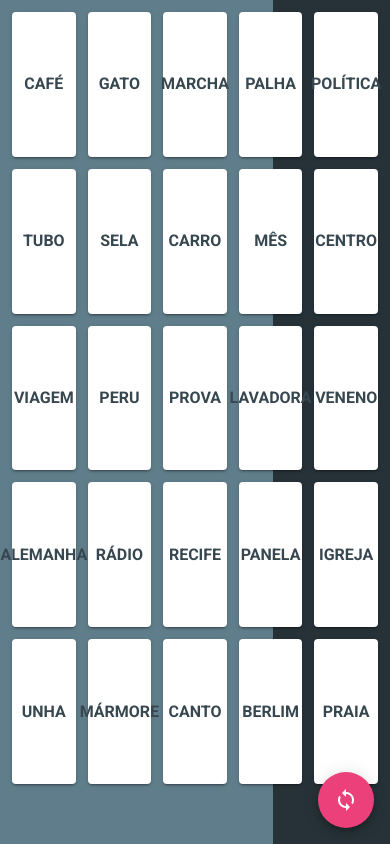
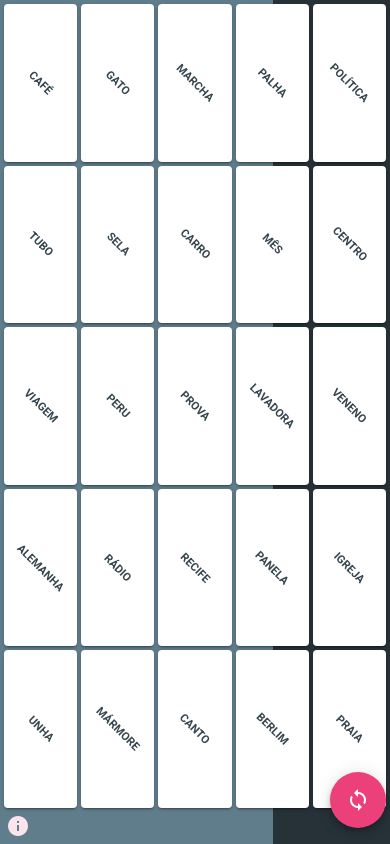
Before and after one commit to renanzozimo/rzc, a Vue app: page / in a window 390 px wide. Built offline with nearby package versions, Linux system fonts and the light colour scheme.

Commit message:
Mobile, colors, buttons and visual adjustments

```diff
--- a/src/assets/scss/utils.scss
+++ b/src/assets/scss/utils.scss
@@ -15,3 +15,11 @@
   -moz-user-select: none; /* Firefox */
   -ms-user-select: none; /* Internet Explorer/Edge */
 }
+
+.v-btn--absolute.v-btn--right, .v-btn--fixed.v-btn--right {
+  @media (max-width: 720px) {
+    & {
+      right: 4px;
+    }
+  }
+}
--- a/src/components/CardAbove.vue
+++ b/src/components/CardAbove.vue
@@ -1,13 +1,17 @@
 <template>
   <div>
     <v-card class="card-above red" :class="{ active: color === 'red' }">
-      <h4 class="text-uppercase disable-select white--text pa-2">
+      <h4
+        class="selected-word-title text-uppercase disable-select white--text pa-2"
+      >
         {{ word }}
       </h4>
       <img class="card-above__img" src="../assets/spy.svg" alt="spy" />
     </v-card>
     <v-card class="card-above blue" :class="{ active: color === 'blue' }">
-      <h4 class="text-uppercase disable-select white--text pa-2">
+      <h4
+        class="selected-word-title text-uppercase disable-select white--text pa-2"
+      >
         {{ word }}
       </h4>
       <img class="card-above__img" src="../assets/spy.svg" alt="spy" />
@@ -16,7 +20,7 @@
       class="card-above yellow lighten-4"
       :class="{ active: color === 'yellow' }"
     >
-      <h4 class="text-uppercase disable-select pa-2">
+      <h4 class="selected-word-title text-uppercase disable-select pa-2">
         {{ word }}
       </h4>
       <img class="card-above__img" src="../assets/people.svg" alt="spy" />
@@ -25,10 +29,17 @@
       class="card-above deep-purple"
       :class="{ active: color === 'deep-purple' }"
     >
-      <h4 class="text-uppercase disable-select white--text pa-2">
+      <h4
+        class="selected-word-title text-uppercase disable-select white--text pa-2"
+      >
         {{ word }}
       </h4>
-      <img class="card-above__img" src="../assets/death.svg" alt="spy" />
+      <img
+        class="card-above__img"
+        src="../assets/death.svg"
+        alt="spy"
+        style="filter: saturate(0.2) opacity(0.1);"
+      />
     </v-card>
   </div>
 </template>
@@ -45,6 +56,14 @@ export default {
 
 <style lang="scss">
 $dEasing: cubic-bezier(0, 0, 0.2, 1);
+
+.selected-word-title {
+  @media (max-width: 720px) {
+    transform: scale(0.6) rotate(45deg);
+    transform-origin: 15px 5px;
+    white-space: nowrap;
+  }
+}
 
 .card-above {
   position: absolute !important;
@@ -83,7 +102,7 @@ $dEasing: cubic-bezier(0, 0, 0.2, 1);
     bottom: -10px;
     max-height: 80%;
     max-width: 120px;
-    filter: saturate(0.5) opacity(0.5);
+    filter: saturate(0.5) opacity(0.3);
   }
 }
 </style>
--- a/src/components/List.vue
+++ b/src/components/List.vue
@@ -1,17 +1,15 @@
 <template>
   <div
-    class="main-container d-flex justify-center align-center pb-12 flex-column blue-grey"
+    class="main-container d-flex justify-center align-center flex-column blue-grey"
   >
     <div class="main-container__detail blue-grey darken-4"></div>
 
-    <main-header />
-
     <div
-      class="main-grid full-width full-height pr-3 pb-3 d-flex justify-space-between"
+      class="main-grid full-width full-height d-flex justify-space-between"
       v-show="words.length > 0"
     >
       <div
-        class="d-flex card-wrapper pl-3 pt-3"
+        class="d-flex card-wrapper"
         v-for="wordItem in words"
         :key="wordItem.word"
       >
@@ -22,7 +20,7 @@
         >
           <div class="d-flex justify-center align-center full-height">
             <h4
-              class="text-center text-uppercase disable-select blue-grey--text text--darken-3"
+              class="word-title text-center text-uppercase disable-select blue-grey--text text--darken-3"
             >
               {{ wordItem.word }}
             </h4>
@@ -32,6 +30,8 @@
         </v-card>
       </div>
     </div>
+
+    <main-footer />
 
     <v-btn
       v-show="words.length > 0"
@@ -51,9 +51,20 @@
 </template>
 
 <style lang="scss">
+$gridSpacingSmallDevices: 4px;
+$gridSpacingLargeDevices: 12px;
+
 .card-wrapper {
   width: 20%;
   flex-shrink: 0;
+  padding-left: $gridSpacingLargeDevices;
+  padding-top: $gridSpacingLargeDevices;
+  @media (max-width: 720px) {
+    & {
+      padding-left: $gridSpacingSmallDevices;
+      padding-top: $gridSpacingSmallDevices;
+    }
+  }
 }
 .main-container {
   height: 100vh;
@@ -70,6 +81,25 @@
 }
 .main-grid {
   flex-wrap: wrap;
+  padding-right: $gridSpacingLargeDevices;
+  @media (max-width: 720px) {
+    & {
+      padding-right: $gridSpacingSmallDevices;
+    }
+  }
+}
+.word-title {
+  @media (max-width: 720px) {
+    transform: scale(0.8);
+    white-space: nowrap;
+  }
+  @media (max-width: 540px) {
+    transform: scale(0.7) rotate(45deg);
+    white-space: nowrap;
+  }
+  @media (max-width: 361px) {
+    transform: scale(0.6) rotate(45deg);
+  }
 }
 </style>
 
@@ -84,14 +114,14 @@ import Words from "../data/words";
 //Components
 import CardAbove from "../components/CardAbove";
 import Loading from "../components/Loading";
-import MainHeader from "../components/MainHeader";
+import MainFooter from "../components/MainFooter";
 
 export default {
   name: "home",
   components: {
     CardAbove,
     Loading,
-    MainHeader
+    MainFooter
   },
   data: () => ({
     loading: false,
--- /dev/null
+++ b/src/components/MainFooter.vue
@@ -0,0 +1,112 @@
+<template>
+  <div class="full-width main-footer-container" v-resize="setShowTooltip">
+    <v-btn class="mr-1" icon color="pink lighten-5" @click="dialog = true">
+      <v-icon>mdi-information</v-icon>
+    </v-btn>
+    <v-tooltip
+      class="d-none"
+      :disabled="showTooltip"
+      color="pink darken-2"
+      right
+    >
+      <template v-slot:activator="{ on }">
+        <v-btn
+          v-on="on"
+          icon
+          color="pink lighten-5"
+          href="https://github.com/renanzozimo/rzc"
+          target="_blank"
+        >
+          <v-icon>mdi-github-circle</v-icon>
+        </v-btn>
+      </template>
+      <span>projeto no github</span>
+    </v-tooltip>
+
+    <v-dialog v-model="dialog" max-width="340">
+      <v-card>
+        <v-card-title
+          class="d-flex justify-space-between align-center justify-center"
+        >
+          <span class="headline">Código Secreto</span>
+
+          <v-btn text icon @click="dialog = false">
+            <v-icon>mdi-close</v-icon>
+          </v-btn>
+        </v-card-title>
+
+        <v-card-text class="text-center mt-4">
+          Isso é uma simples adaptação digital dos cartões do board game
+          <a
+            class="pink--text text--darken-1"
+            href="https://www.ludopedia.com.br/jogo/codenames"
+            target="_blank"
+            ><b>Código Secreto</b></a
+          >
+          da
+          <a
+            class="pink--text text--darken-1"
+            href="https://www.galapagosjogos.com.br/"
+            target="_blank"
+            ><b>Galápagos Jogos</b></a
+          >.
+        </v-card-text>
+
+        <v-card-text class="text-center">
+          Apenas uma brincadeira para aprender um pouco mais e brincar com os
+          amigos.
+        </v-card-text>
+
+        <div class="text-center mb-4">
+          <img
+            src="../assets/logo.svg"
+            alt="logo renan zozimo"
+            style="height: 160px"
+          />
+        </div>
+
+        <v-card-text class="text-center pb-7">
+          <p>by Renan Zózimo</p>
+          <v-btn
+            dark
+            color="blue"
+            href="https://renanzozimo.github.io"
+            target="_blank"
+            @click="dialog = false"
+          >
+            renanzozimo.github.io
+          </v-btn>
+        </v-card-text>
+      </v-card>
+    </v-dialog>
+  </div>
+</template>
+
+<style lang="scss">
+.main-header-container {
+  padding: 12px;
+  @media (max-width: 720px) {
+    & {
+      padding: 12px 4px;
+    }
+  }
+}
+</style>
+
+<script>
+export default {
+  name: "MainFooter",
+  data: () => ({
+    dialog: false,
+    showTooltip: false
+  }),
+  methods: {
+    setShowTooltip() {
+      this.showTooltip = window.innerWidth < 420;
+    }
+  },
+  mounted() {
+    this.setShowTooltip();
+  }
+};
+</script>
--- a/src/components/MainHeader.vue
+++ /dev/null
@@ -1,124 +0,0 @@
-<template>
-  <div class="d-none d-sm-flex full-width px-3 pt-3 justify-space-between">
-    <div class="full-width">
-      <v-btn
-        class="mr-3"
-        outlined
-        color="pink lighten-5"
-        @click="dialog = true"
-      >
-        <v-icon left>mdi-information</v-icon> Sobre
-      </v-btn>
-      <v-tooltip color="pink darken-2" bottom>
-        <template v-slot:activator="{ on }">
-          <v-btn
-            v-on="on"
-            text
-            icon
-            color="pink lighten-5"
-            href="https://github.com/renanzozimo/rzc"
-            target="_blank"
-          >
-            <v-icon>mdi-github-circle</v-icon>
-          </v-btn>
-        </template>
-        <span>projeto no github</span>
-      </v-tooltip>
-    </div>
-    <div class="full-width text-right d-flex align-center justify-end">
-      <v-tooltip color="pink darken-2" bottom>
-        <template v-slot:activator="{ on }">
-          <v-btn
-            v-on="on"
-            text
-            icon
-            class="mr-3"
-            color="pink lighten-5"
-            href="https://renanzozimo.github.io"
-            target="_blank"
-          >
-            rz
-          </v-btn>
-        </template>
-        <span>portifólio</span>
-      </v-tooltip>
-      <v-tooltip color="pink darken-2" bottom>
-        <template v-slot:activator="{ on }">
-          <v-btn
-            v-on="on"
-            text
-            icon
-            color="pink lighten-5"
-            href="https://www.linkedin.com/in/renanzozimo/"
-            target="_blank"
-          >
-            <v-icon>mdi-linkedin-box</v-icon>
-          </v-btn>
-        </template>
-        <span>linkedin</span>
-      </v-tooltip>
-    </div>
-
-    <v-dialog v-model="dialog" max-width="290">
-      <v-card>
-        <v-card-title
-          class="d-flex justify-space-between align-center justify-center"
-        >
-          <span class="headline">Código Secreto</span>
-
-          <v-btn text icon @click="dialog = false">
-            <v-icon>mdi-close</v-icon>
-          </v-btn>
-        </v-card-title>
-
-        <v-card-text class="text-center mt-4">
-          Isso é uma simples adaptação digital dos cartões do board game
-          <a
-            class="pink--text text--darken-1"
-            href="https://www.ludopedia.com.br/jogo/codenames"
-            target="_blank"
-            ><b>Código Secreto</b></a
-          >
-          da
-          <a
-            class="pink--text text--darken-1"
-            href="https://www.galapagosjogos.com.br/"
-            target="_blank"
-            ><b>Galápagos Jogos</b></a
-          >.
-        </v-card-text>
-
-        <v-card-text class="text-center">
-          Apenas uma brincadeira para aprender um pouco mais e brincar com os
-          amigos.
-        </v-card-text>
-
-        <div class="text-center mb-4">
-          <img src="../assets/logo.svg" alt="logo renan zozimo" />
-        </div>
-
-        <v-card-text class="text-center">
-          <p>by Renan Zózimo</p>
-          <v-btn
-            dark
-            color="blue"
-            href="https://renanzozimo.github.io"
-            target="_blank"
-            @click="dialog = false"
-          >
-            renanzozimo.github.io
-          </v-btn>
-        </v-card-text>
-      </v-card>
-    </v-dialog>
-  </div>
-</template>
-
-<script>
-export default {
-  name: "MainHeader",
-  data: () => ({
-    dialog: false
-  })
-};
-</script>
--- a/src/data/words.js
+++ b/src/data/words.js
@@ -478,5 +478,6 @@ export default [
   "índia",
   "águia",
   "água",
-  "áfrica"
+  "áfrica",
+  "sushi"
 ];
```
